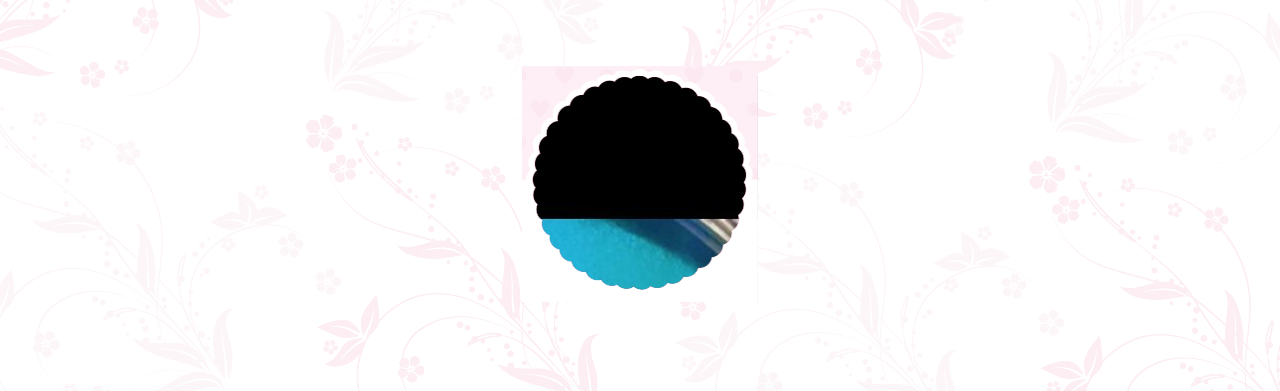
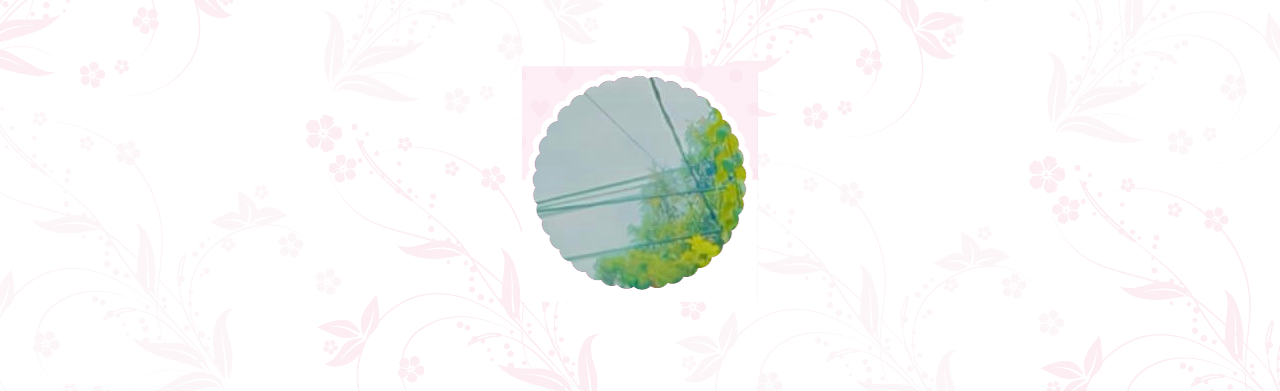
Before and after one commit to riiy29/birthday-zahra, a plain HTML site: page index.html in a window 1280 px wide. Shown: the top 391 px of the page. Drawn offline with Linux system fonts and the light colour scheme.

Commit message:
Update index.html

```diff
--- a/index.html
+++ b/index.html
@@ -27,7 +27,7 @@
                     <div class="frame" >
                         <img src="images/home/announcement/frame.png" alt="Frame">
                         <img src="images/home/announcement/hover-frame.png" alt="Hover Frame" class="hover-frame">
-                        <img src="images/72BA13EC-57D0-41A7-A465-04A1AD5D58E2.jpeg" alt="Azzarah">
+                        <img src="images/15AE01E6-74C9-40D2-861B-D2CC4E808B41.jpeg" alt="Azzarah">
                     </div>
                 </div>
             </div>
```
